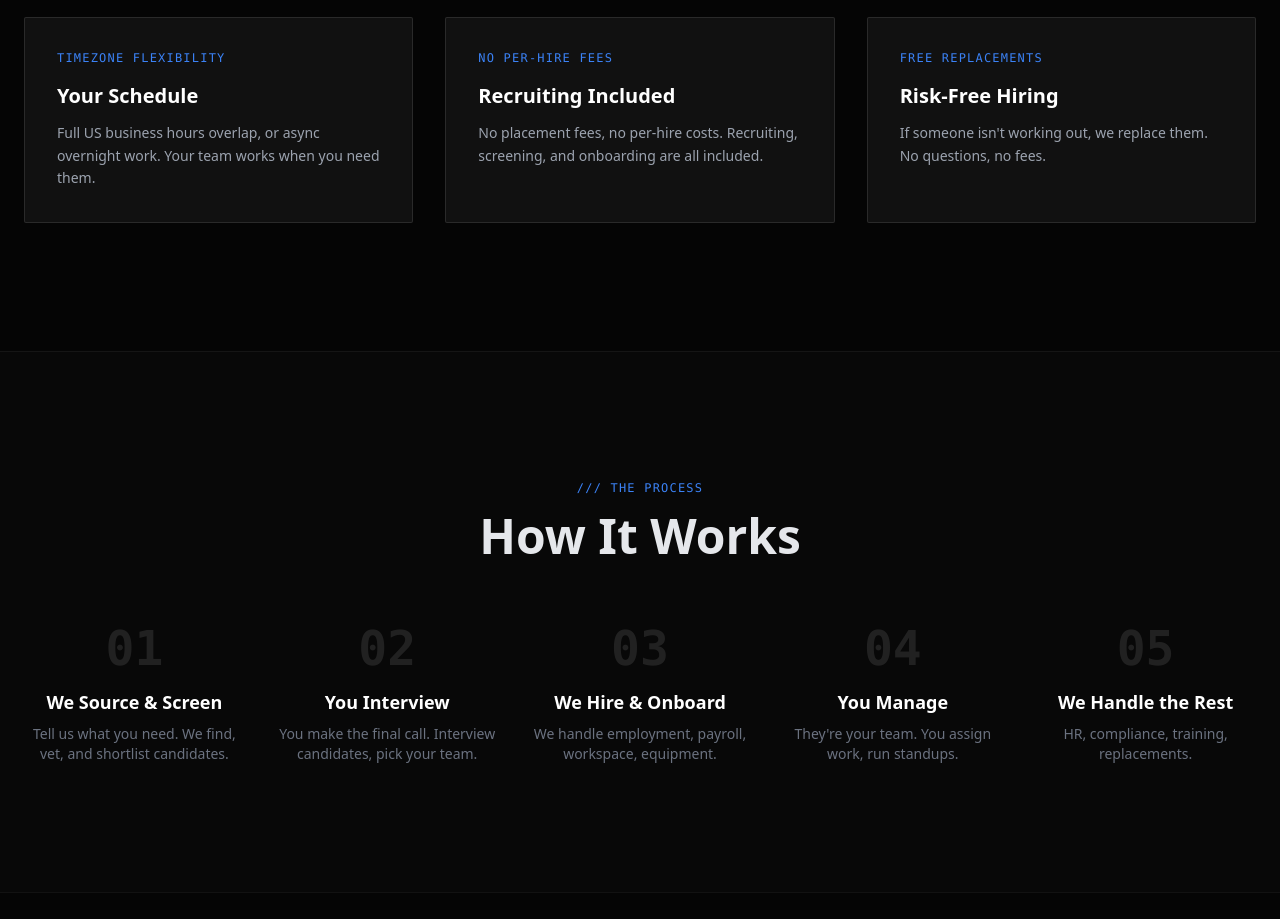
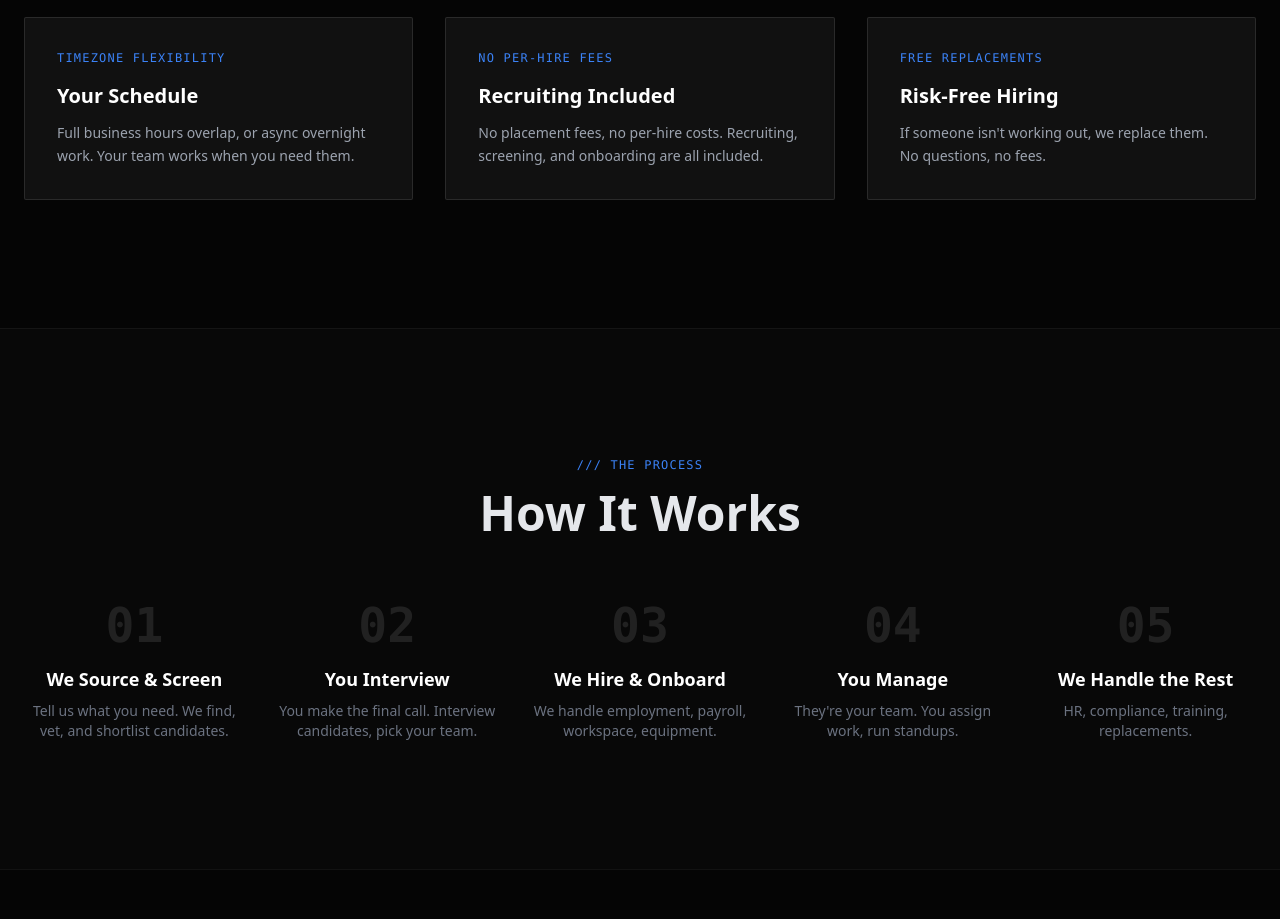
Before and after one commit to First-Epic/firstepic-website, a Next.js app: page / in a window 1280 px wide. Shown: the part 2380-3299 px from the top of the page. Built offline with nearby package versions, Linux system fonts and the light colour scheme.

Commit message:
copy updates

```diff
--- a/app/faq/page.tsx
+++ b/app/faq/page.tsx
@@ -26,11 +26,11 @@ export default function FAQ() {
     },
     {
       question: "Do you charge per-hire fees?",
-      answer: "No placement fees. Recruiting, screening, and onboarding are included. You pay a monthly fee only for talent you actually hire. Zero risk to explore — you only pay if you decide to move forward."
+      answer: "No placement fees. Recruiting, screening, and onboarding are included. You pay a monthly fee only for talent you actually hire. Zero risk to explore - you only pay if you decide to move forward."
     },
     {
       question: "What timezone options do you offer?",
-      answer: "We operate 24 hours a day and can accommodate your preferred schedule: overnight async (tasks completed while you sleep), partial overlap (available during your afternoon), or full business hours overlap (real-time collaboration). You choose what works best for your workflow."
+      answer: "We operate 24 hours a day and can accommodate your preferred schedule: overnight async (tasks completed while you sleep), partial overlap (available during your morning/evening), or full business hours overlap (real-time collaboration). You choose what works best for your workflow."
     },
     {
       question: "How do you enable team members with AI tools?",
--- a/app/page.tsx
+++ b/app/page.tsx
@@ -201,7 +201,7 @@ export default function Home() {
             <div className="bg-white/5 border border-white/10 p-8 rounded-sm hover:border-white/20 transition">
               <div className="text-blue-500 font-mono text-xs uppercase tracking-widest mb-4">Timezone Flexibility</div>
               <h4 className="text-xl font-bold text-white mb-3">Your Schedule</h4>
-              <p className="text-gray-400 text-sm leading-relaxed">Full US business hours overlap, or async overnight work. Your team works when you need them.</p>
+              <p className="text-gray-400 text-sm leading-relaxed">Full business hours overlap, or async overnight work. Your team works when you need them.</p>
             </div>
             <div className="bg-white/5 border border-white/10 p-8 rounded-sm hover:border-white/20 transition">
               <div className="text-blue-500 font-mono text-xs uppercase tracking-widest mb-4">No Per-Hire Fees</div>
```
